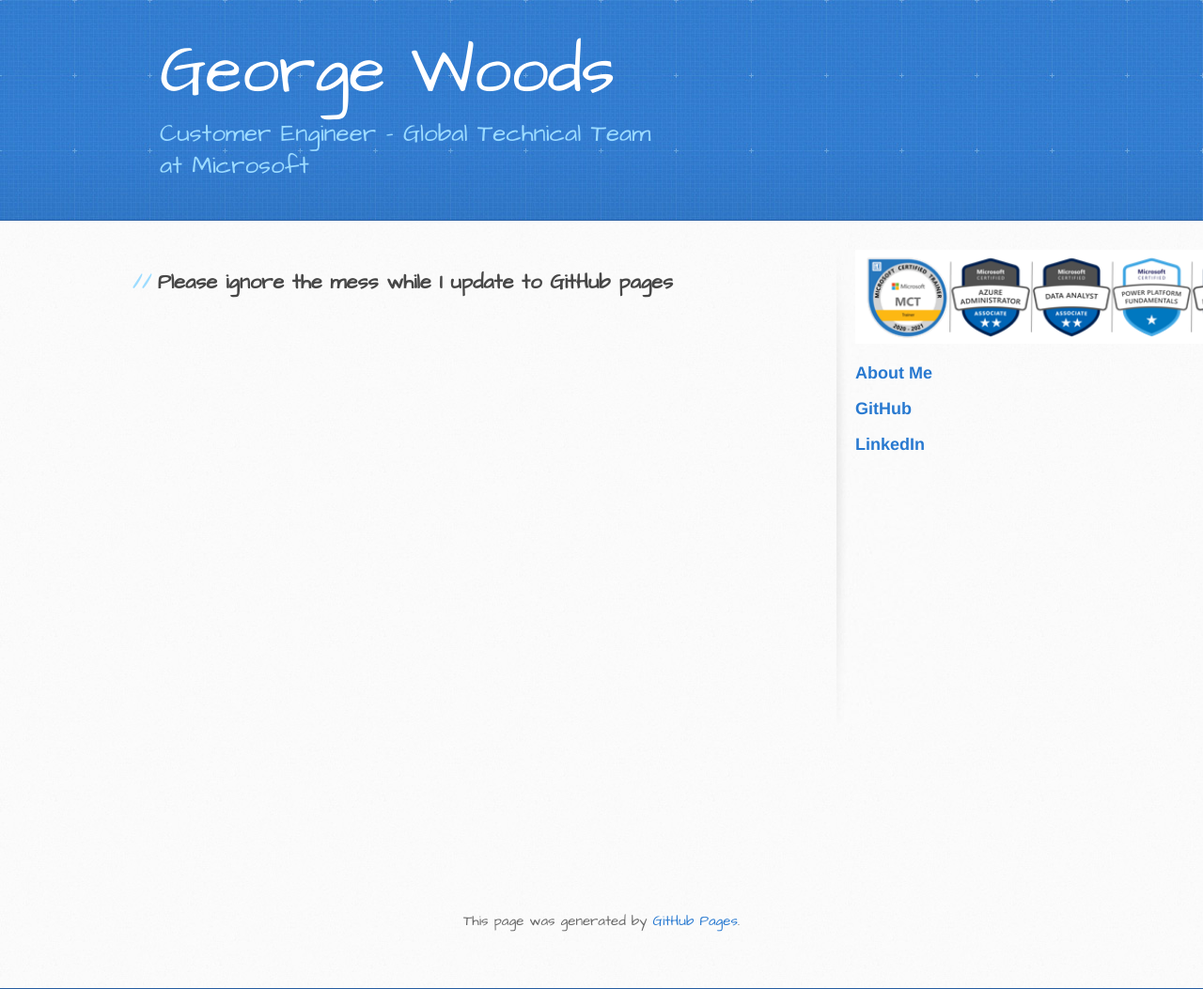
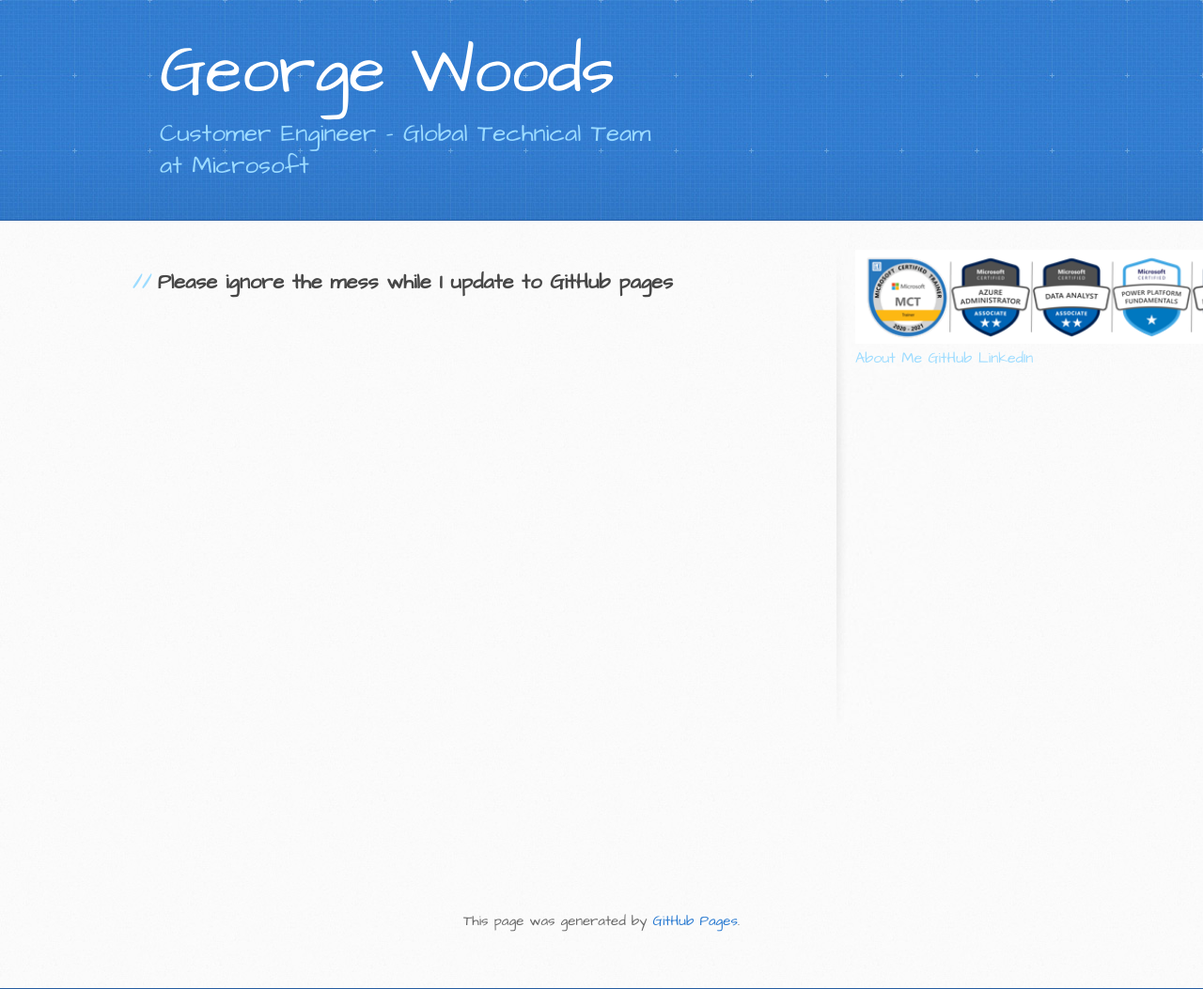
Before and after one commit to gvwoods/gvwoods.github.io, a Jekyll site: the page built from index.md, in a window 1280 px wide. Shown: the whole page at 94% size. Built offline with Jekyll 4.4.1, drawn with Linux system fonts in a browser that asks for light colours; our own code applies the rules of GitHub Pages for plain Markdown files.

Commit message:
Update default.html

```diff
--- a/_layouts/default.html
+++ b/_layouts/default.html
@@ -36,11 +36,11 @@
         <aside id="sidebar">
            <img src="images/certsweb.png" alt="test" width="450" height="100">
            <br>
-         <div id="links">
-          <h2> <a href="https://gvwoods.github.io/about">About Me</a> </h2>
-           <h2> <a href="https://github.com/gvwoods/">GitHub</a> </h2>
-           <h2> <a href="https://www.linkedin.com/in/gvwoods/">LinkedIn</a> </h2>
-          </div>
+        <p class="link">
+         <a href="https://gvwoods.github.io/about">About Me</a>
+          <a href="https://github.com/gvwoods/">GitHub</a>
+          <a href="https://www.linkedin.com/in/gvwoods/">LinkedIn</a>
+          </p>
 
         </aside>
       </div>
```
